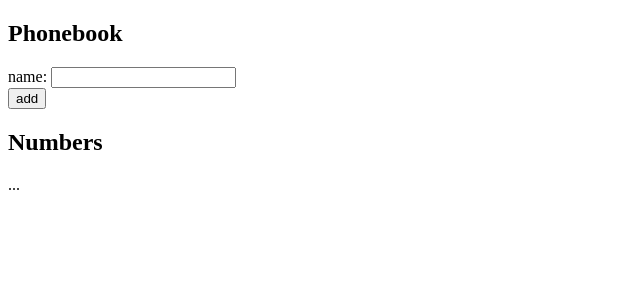
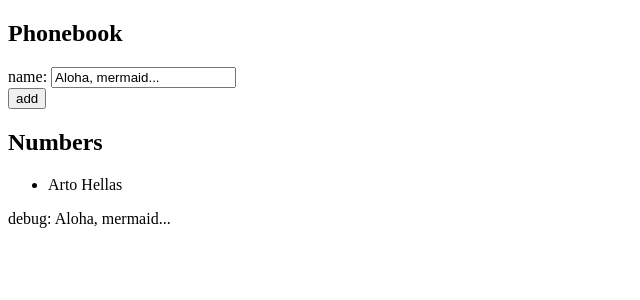
Before and after one commit to MadaraMO/FSO, a React (Create React App) app in the folder part2/phonebook/: page / in a window 1280 px wide. Shown: the top 300 px of the page, without its empty margins (0-640 px from the left). Built offline with nearby package versions, Linux system fonts and the light colour scheme.

Commit message:
Show persons.name, warning: each child should have key, <ul><li //> doesn't display submitted input

```diff
--- a/part2/phonebook/src/App.js
+++ b/part2/phonebook/src/App.js
@@ -1,26 +1,62 @@
 import React, { useState } from 'react'
 
+const Persons = ({ persons }) => (
+    <>
+    <ul>
+        {persons.map((person) =>
+           <li key={person.id}>{person.name}</li>
+        )}
+
+    </ul>
+    </>
+)
+
 const App = () => {
-  const [ persons, setPersons ] = useState([
+    const [persons, setPersons] = useState([
         { name: 'Arto Hellas' }
     ])
-  const [ newName, setNewName ] = useState('')
+    const [newName, setNewName] = useState('Aloha, mermaid...')
+
+    const addName = (e) => {
+        e.preventDefault()
+        const nameObject = {
+            content: newName,
+            id: persons.length + 1,
+        }
+        setPersons(persons.concat(nameObject))
+        setNewName('')
+        console.log(persons.name)
+    }
+
+    const handleNameChange = (e) => {
+        console.log(e.target.value)
+        setNewName(e.target.value)
+    }
+
+
 
     return (
         <div>
             <h2>Phonebook</h2>
-      <form>
+            <form onSubmit={addName}>
                 <div>
-          name: <input />
+                    name: <input
+                        value={newName}
+                        onChange={handleNameChange} />
                 </div>
                 <div>
                     <button type="submit">add</button>
                 </div>
             </form>
+
             <h2>Numbers</h2>
-      ...
+            <Persons persons={persons}/>
+
+            <div>debug: {newName}</div>
+
         </div>
     )
 }
 
+
 export default App
```
Lines whose indentation alone changed are shown as unchanged.
